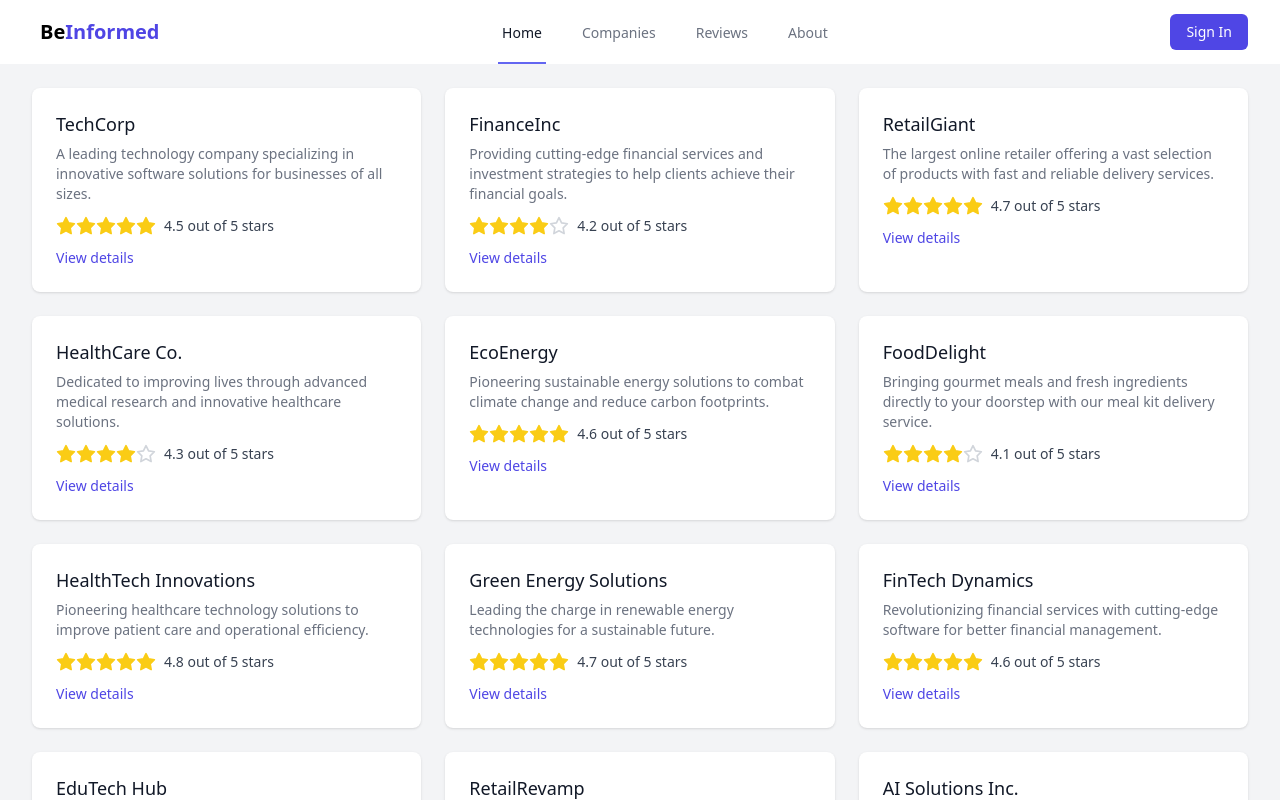
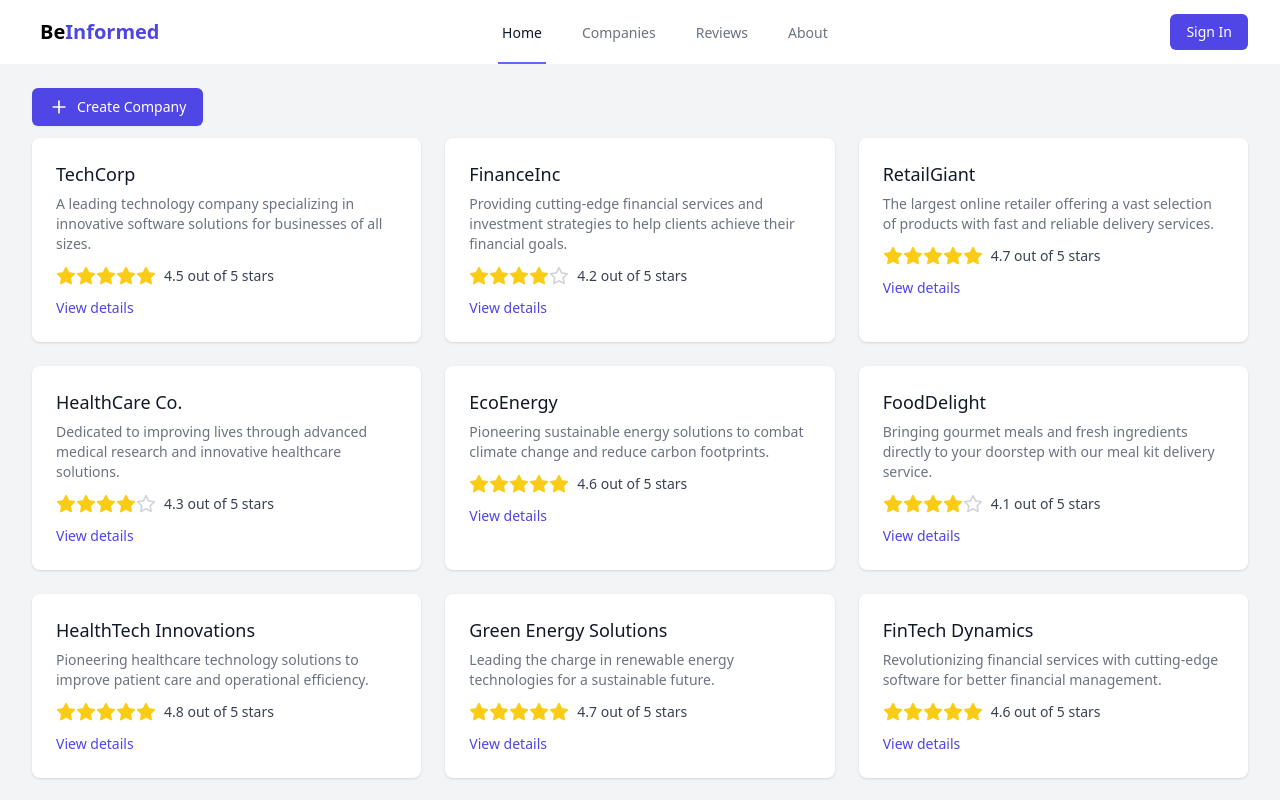
Before and after one commit to yaasir007/be-informed, a Nuxt app: page /companies in a window 1280 px wide. Shown: the top 800 px of the page. Built offline with nearby package versions, Linux system fonts and the light colour scheme.

Commit message:
add button link to create company

```diff
--- a/pages/companies/index.vue
+++ b/pages/companies/index.vue
@@ -1,6 +1,6 @@
 <script setup>
 import { ref } from 'vue'
-import { StarIcon } from 'lucide-vue-next'
+import { StarIcon, PlusIcon } from 'lucide-vue-next'
 import Navigation from '@/pages/navigation/index.vue';
 
 const companies = ref([
@@ -110,6 +110,12 @@ const companies = ref([
     <main>
       <div class="max-w-7xl mx-auto sm:px-6 lg:px-8">
         <div class="px-4 py-6 sm:px-0">
+          <div class="mb-3 flex flex-col sm:flex-row justify-between items-start sm:items-center">
+            <NuxtLink to="./companies/creation" class="inline-flex items-center px-4 py-2 border border-transparent text-sm font-medium rounded-md shadow-sm text-white bg-indigo-600 hover:bg-indigo-700 focus:outline-none focus:ring-2 focus:ring-offset-2 focus:ring-indigo-500">
+              <PlusIcon class="h-5 w-5 mr-2" />
+              Create Company
+            </NuxtLink>
+          </div>
           <div class="grid gap-6 md:grid-cols-2 lg:grid-cols-3">
             <div v-for="company in companies" :key="company.id" class="bg-white overflow-hidden shadow rounded-lg">
               <div class="px-4 py-5 sm:p-6">
```
